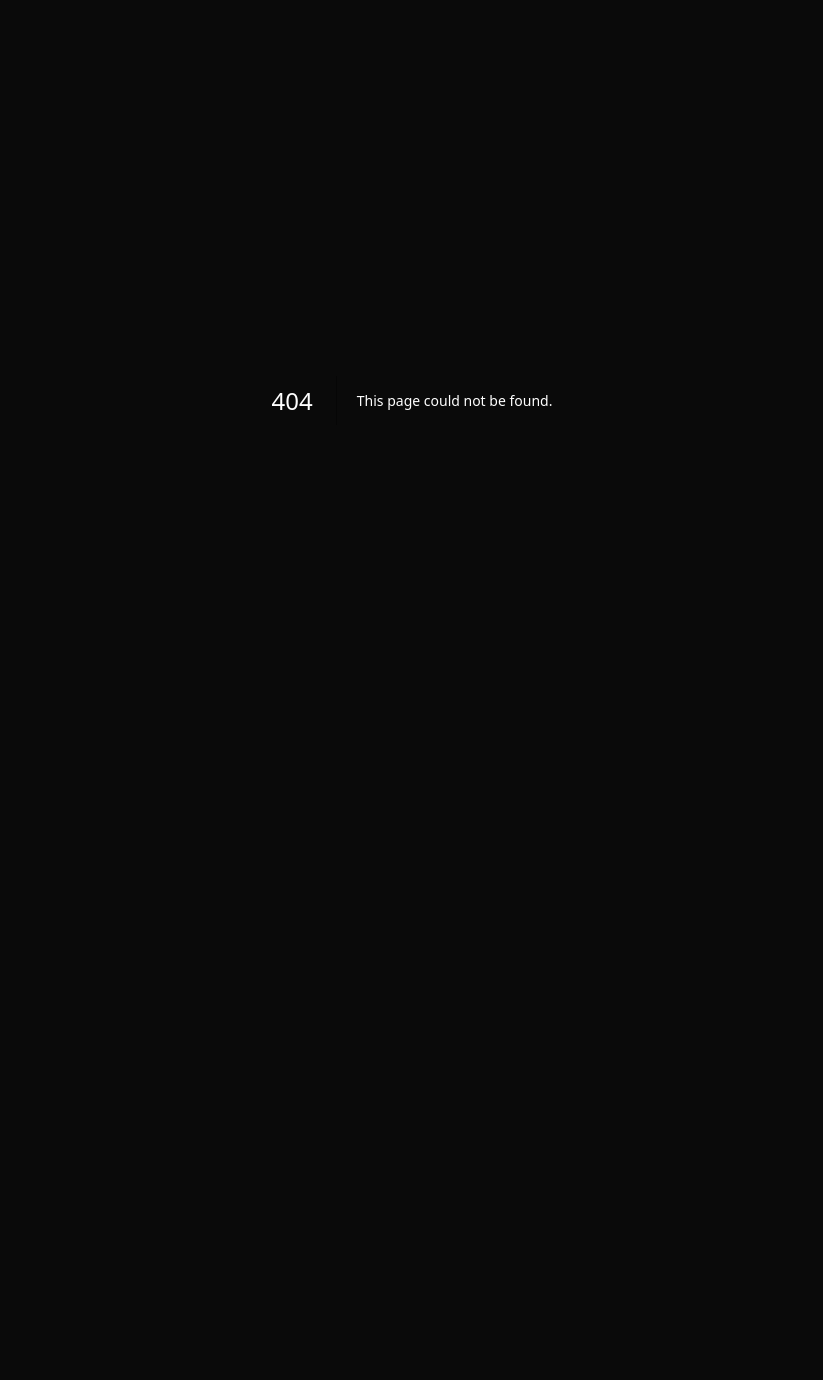
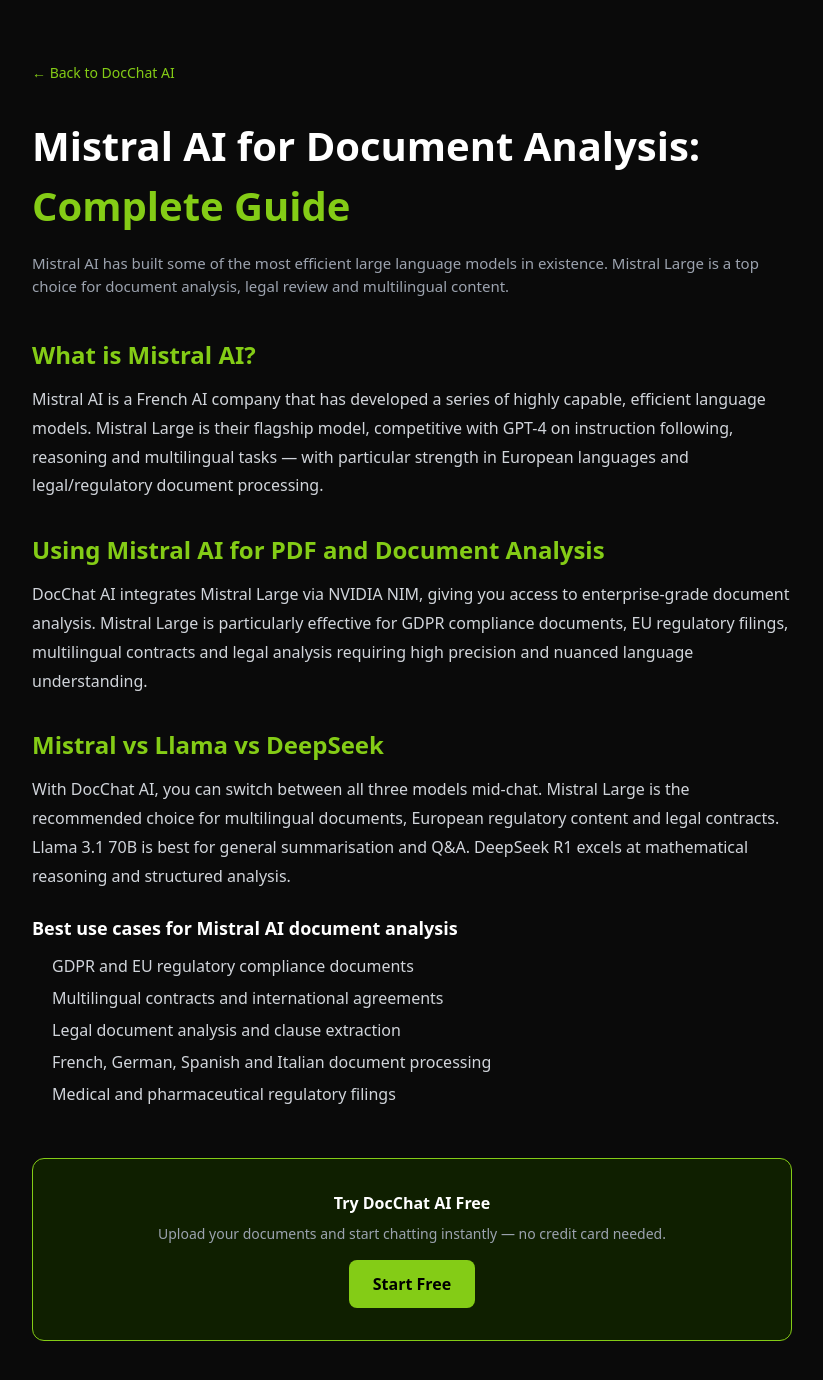
Before and after one commit to justin280/docchat-saas, a Next.js app: page /blog/mistral-ai in a window 1280 px wide. Before the commit this address had no page. Shown: the top 1380 px of the page, without its empty margins (228-1051 px from the left). Before the commit the page ends 800 px from the top, so only its background shows below. Built offline with nearby package versions, Linux system fonts and the light colour scheme.

Commit message:
Add blog article: app/(pages)/blog/mistral-ai/page.js

```diff
--- /dev/null
+++ b/app/(pages)/blog/mistral-ai/page.js
@@ -0,0 +1,29 @@
+export const metadata = { title: 'Mistral AI for Document Analysis: Complete Guide 2026 | DocChat AI', description: 'Learn how Mistral AI models work and how to use Mistral Large for PDF analysis, contract review and document summarisation.' };
+export default function Page() {
+  return (
+    <main style={{minHeight:'100vh',backgroundColor:'#0a0a0a',color:'#fff',fontFamily:'system-ui,sans-serif',padding:'60px 20px',maxWidth:'800px',margin:'0 auto'}}>
+      <a href="/" style={{color:'#84cc16',textDecoration:'none',fontSize:'14px'}}>&#8592; Back to DocChat AI</a>
+      <h1 style={{fontSize:'clamp(24px,4vw,40px)',fontWeight:'700',margin:'32px 0 16px'}}>Mistral AI for Document Analysis: <span style={{color:"#84cc16"}}>Complete Guide</span></h1>
+      <p style={{color:'#9ca3af',marginBottom:'40px',fontSize:'15px'}}>Mistral AI has built some of the most efficient large language models in existence. Mistral Large is a top choice for document analysis, legal review and multilingual content.</p>
+      <h2 style={{fontSize:'24px',fontWeight:'700',margin:'32px 0 12px',color:'#84cc16'}}>What is Mistral AI?</h2>
+      <p style={{color:'#d1d5db',lineHeight:'1.8',marginBottom:'16px'}}>Mistral AI is a French AI company that has developed a series of highly capable, efficient language models. Mistral Large is their flagship model, competitive with GPT-4 on instruction following, reasoning and multilingual tasks — with particular strength in European languages and legal/regulatory document processing.</p>
+      <h2 style={{fontSize:'24px',fontWeight:'700',margin:'32px 0 12px',color:'#84cc16'}}>Using Mistral AI for PDF and Document Analysis</h2>
+      <p style={{color:'#d1d5db',lineHeight:'1.8',marginBottom:'16px'}}>DocChat AI integrates Mistral Large via NVIDIA NIM, giving you access to enterprise-grade document analysis. Mistral Large is particularly effective for GDPR compliance documents, EU regulatory filings, multilingual contracts and legal analysis requiring high precision and nuanced language understanding.</p>
+      <h2 style={{fontSize:'24px',fontWeight:'700',margin:'32px 0 12px',color:'#84cc16'}}>Mistral vs Llama vs DeepSeek</h2>
+      <p style={{color:'#d1d5db',lineHeight:'1.8',marginBottom:'16px'}}>With DocChat AI, you can switch between all three models mid-chat. Mistral Large is the recommended choice for multilingual documents, European regulatory content and legal contracts. Llama 3.1 70B is best for general summarisation and Q&amp;A. DeepSeek R1 excels at mathematical reasoning and structured analysis.</p>
+      <h3 style={{fontSize:'18px',fontWeight:'700',margin:'24px 0 8px'}}>Best use cases for Mistral AI document analysis</h3>
+      <ul style={{color:'#d1d5db',lineHeight:'2',paddingLeft:'20px'}}>
+        <li>GDPR and EU regulatory compliance documents</li>
+        <li>Multilingual contracts and international agreements</li>
+        <li>Legal document analysis and clause extraction</li>
+        <li>French, German, Spanish and Italian document processing</li>
+        <li>Medical and pharmaceutical regulatory filings</li>
+      </ul>
+      <div style={{marginTop:'48px',backgroundColor:'#0f1f00',border:'1px solid #84cc16',borderRadius:'12px',padding:'32px',textAlign:'center'}}>
+        <h3 style={{fontWeight:'700',marginBottom:'8px'}}>Try DocChat AI Free</h3>
+        <p style={{color:'#9ca3af',marginBottom:'16px',fontSize:'14px'}}>Upload your documents and start chatting instantly — no credit card needed.</p>
+        <a href="/" style={{display:'inline-block',backgroundColor:'#84cc16',color:'#000',padding:'12px 24px',borderRadius:'8px',fontWeight:'700',textDecoration:'none'}}>Start Free</a>
+      </div>
+    </main>
+  );
+}
```
